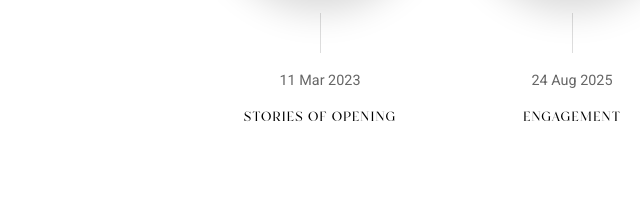
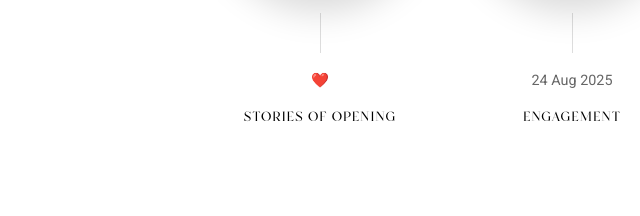
Before and after one commit to eldhoshaji/wedding-website, a website: page index.html in a window 1280 px wide. Shown: the part 584-800 px from the top of the page, 278-918 px from the left. Drawn offline with Linux system fonts and the light colour scheme; a web font is replaced by a local one.

Commit message:
date removed

```diff
--- a/index.html
+++ b/index.html
@@ -61,7 +61,7 @@
                                 <span class="timeline-arrow-desktop"><i class="fas fa-arrow-right"></i></span>
                             </div> -->
                             <div class="timeline-caption">
-                                <div class="timeline-date">11 Mar 2023</div>
+                                <div class="timeline-date">💚</div>
                                 <div class="timeline-title-with-arrow">
                                     <span class="timeline-title">STORIES OF OPENING</span>
                                 </div>
@@ -69,7 +69,7 @@
                         </div>
                         <div class="timeline-line"></div>
                         <div class="timeline-caption-desktop">
-                            <div class="timeline-date">11 Mar 2023</div>
+                            <div class="timeline-date">❤️</div>
                             <div class="timeline-title">STORIES OF OPENING</div>
                         </div>
                     </a>
```
